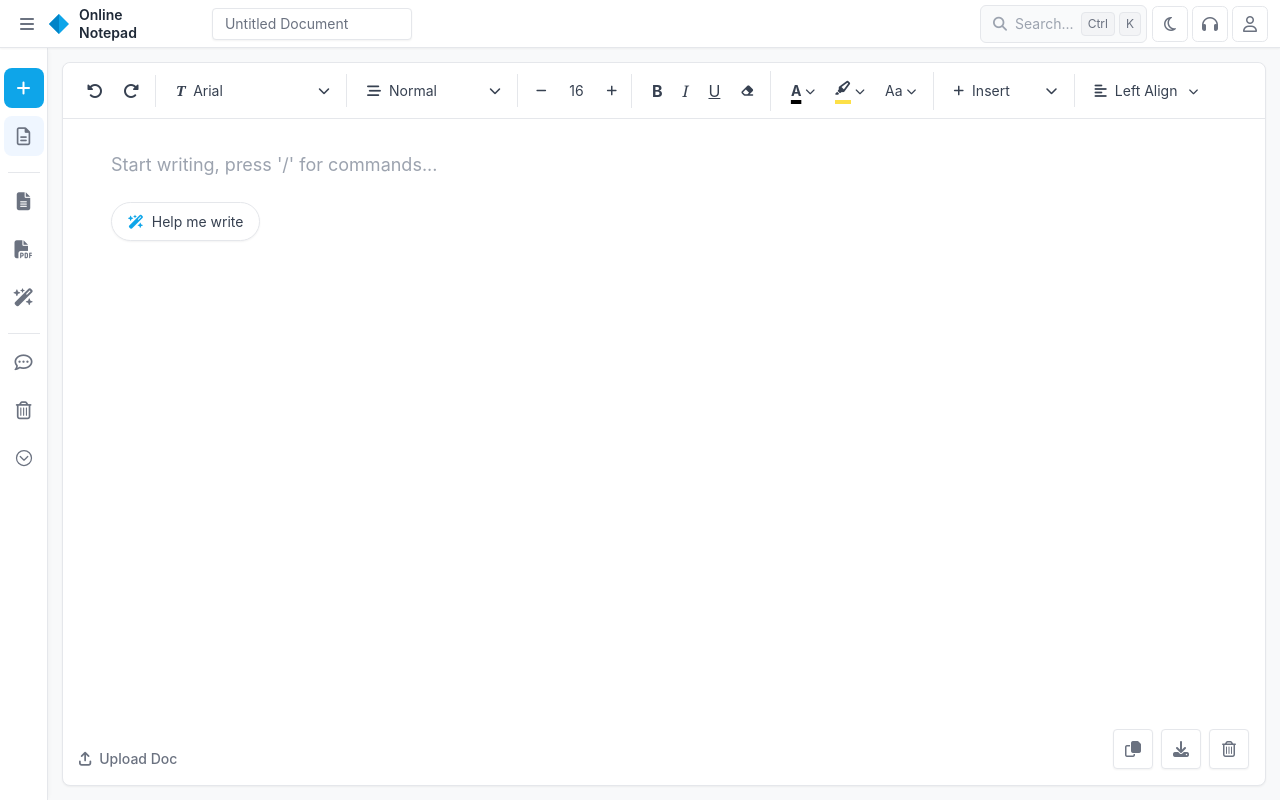
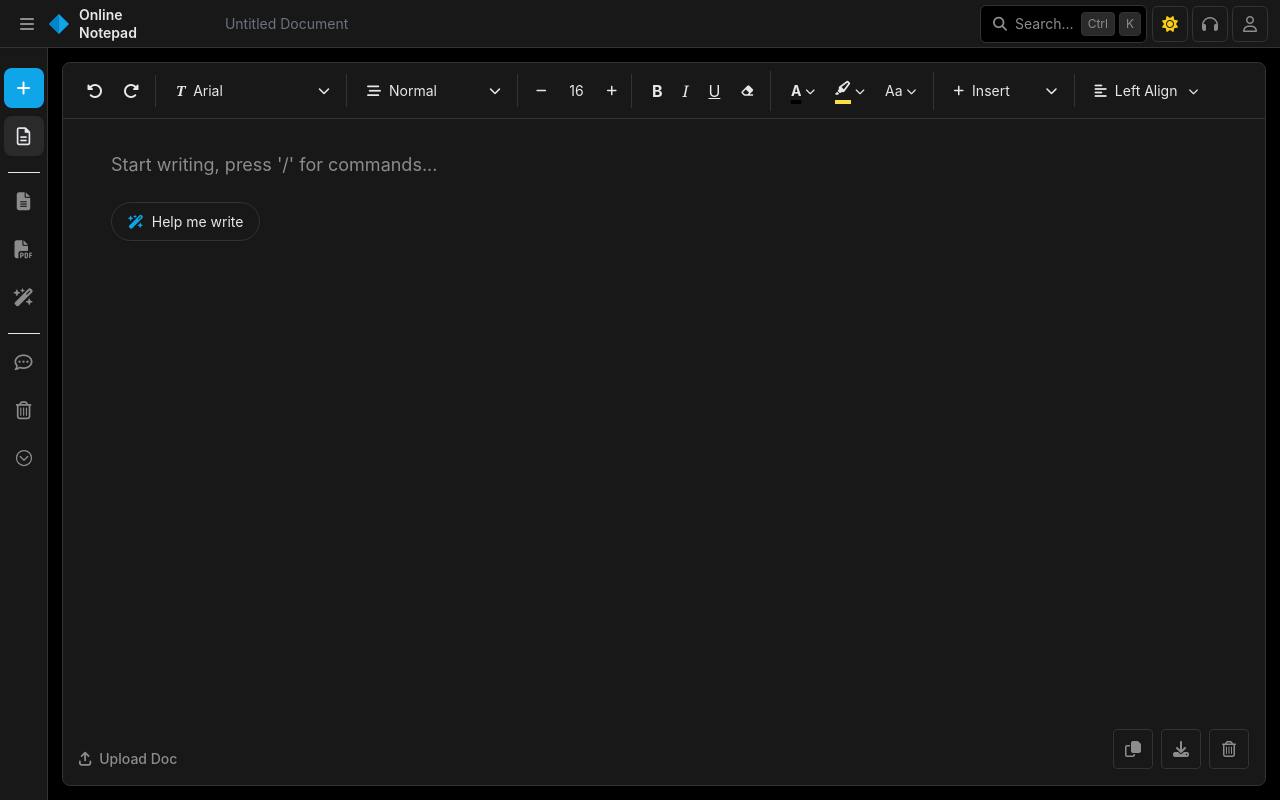
Before and after one commit to alexmatzar/proyecto-notepad-app, an Angular app: page / in a window 1280 px wide. Both pictures are taken after a click on the button 1170 px from the left and 23 px from the top of the page. Built offline with nearby package versions, Linux system fonts and the light colour scheme.

Commit message:
Modo oscuro añadidoooo lets gooo

```diff
--- a/src/app/app.html
+++ b/src/app/app.html
@@ -1,7 +1,6 @@
-<app-top-nav (hamburgerClick)="onHamburgerClick()" />
+<app-top-nav (hamburgerClick)="onHamburgerClick()" [isDarkMode]="isDarkMode()" (themeToggleClick)="toggleTheme()"/>
 
-<main class="flex-1 flex overflow-hidden bg-[#f8f9fa]" data-purpose="main-content">
-
+<main class="flex-1 flex overflow-hidden" data-purpose="main-content">
   <app-sidebar
     [activeView]="activeView()"
     [isPinned]="sidebarPinned()"
@@ -10,5 +9,4 @@
   @if (activeView() === 'notes') {
     <app-editor-notas />
   }
-
 </main>
--- a/src/app/app.ts
+++ b/src/app/app.ts
@@ -1,4 +1,4 @@
-import { Component, signal } from '@angular/core';
+import { Component, signal, effect } from '@angular/core';
 import { TopNavComponent } from './components/top-nav/top-nav';
 import { SidebarComponent } from './components/sidebar/sidebar';
 import { EditorNotasComponent } from './editor-notas/editor-notas';
@@ -13,6 +13,27 @@ export class App {
   activeView = signal<string>('notes');
   sidebarPinned = signal<boolean>(false);
 
+  isDarkMode = signal<boolean>(false);
+
+  constructor() {
+    const savedTheme = localStorage.getItem('theme');
+    if (savedTheme === 'dark') {
+      this.isDarkMode.set(true);
+      document.documentElement.classList.add('dark');
+    }
+
+    effect(() => {
+      const isDark = this.isDarkMode();
+      if (isDark) {
+        document.documentElement.classList.add('dark');
+        localStorage.setItem('theme', 'dark');
+      } else {
+        document.documentElement.classList.remove('dark');
+        localStorage.setItem('theme', 'light');
+      }
+    });
+  }
+
   onViewChange(view: string) {
     this.activeView.set(view);
   }
@@ -20,4 +41,8 @@ export class App {
   onHamburgerClick() {
     this.sidebarPinned.update(v => !v);
   }
+
+  toggleTheme() {
+    this.isDarkMode.update(v => !v);
+  }
 }
--- a/src/app/components/sidebar/sidebar.css
+++ b/src/app/components/sidebar/sidebar.css
@@ -5,15 +5,14 @@
 
 .sidebar {
   height: 100%;
-  background: white;
-  border-right: 1px solid #e5e7eb;
+  background-color: var(--bg-surface);
+  border-right: 1px solid var(--border-color);
   display: flex;
   flex-direction: column;
   padding: 1rem 0;
   box-shadow: 2px 0 5px -2px rgba(0, 0, 0, 0.05);
   overflow: hidden;
   transition: width 0.1s ease;
-
   width: 48px;
   align-items: center;
 }
@@ -29,7 +28,7 @@
   display: flex;
   align-items: center;
   justify-content: center;
-  color: #6b7280;
+  color: var(--text-muted);
   border-radius: 0.5rem;
   cursor: pointer;
   transition: background-color 0.15s, color 0.15s;
@@ -38,9 +37,10 @@
   border: none;
   flex-shrink: 0;
 }
-.sidebar-btn:hover { background-color: #f3f4f6; }
+.sidebar-btn:hover { background-color: var(--btn-hover); }
 .sidebar-btn.active {
-  background-color: #eff6ff;
+  background-color: var(--btn-hover);
+  color: var(--text-main);
 }
 
 .panel-content {
@@ -56,8 +56,8 @@
   display: flex;
   align-items: center;
   gap: 0.5rem;
-  background-color: #0ea5e9;
-  color: white;
+  background-color: #CAEBFF;
+  color: #236BA2;
   font-size: 0.875rem;
   font-weight: 500;
   padding: 0.5rem 1rem;
@@ -67,12 +67,13 @@
   transition: background-color 0.15s;
   margin-bottom: 0.75rem;
 }
-.panel-new-btn:hover { background-color: #0284c7; }
+.panel-new-btn:hover { opacity: 0.8; }
+.panel-new-btn i { color: #236BA2; }
 
 .panel-section-label {
   font-size: 0.7rem;
   font-weight: 600;
-  color: #9ca3af;
+  color: var(--text-muted);
   text-transform: uppercase;
   letter-spacing: 0.05em;
   padding: 0 0.75rem;
@@ -86,7 +87,7 @@
   padding: 0.5rem 0.75rem;
   border-radius: 0.5rem;
   font-size: 0.875rem;
-  color: #374151;
+  color: var(--text-main);
   background: transparent;
   border: none;
   cursor: pointer;
@@ -94,21 +95,21 @@
   transition: background-color 0.15s;
   width: 100%;
 }
-.panel-row:hover { background-color: #f3f4f6; }
+.panel-row:hover { background-color: var(--btn-hover); }
 .panel-row.active-note {
-  background-color: #f3f4f6;
+  background-color: var(--btn-hover);
   font-weight: 500;
 }
 
 .panel-row i {
-  color: #9ca3af;
+  color: var(--text-muted);
   width: 16px;
   text-align: center;
 }
 
 .panel-divider {
   height: 1px;
-  background: #f3f4f6;
+  background-color: var(--border-color);
   margin: 0.5rem 0.75rem;
 }
 
@@ -202,7 +203,7 @@
   right: 0.5rem;
   background: transparent;
   border: none;
-  color: #9ca3af;
+  color: var(--text-muted);
   font-size: 0.875rem;
   padding: 0.3rem;
   border-radius: 4px;
@@ -212,36 +213,32 @@
   transition: all 0.2s;
 }
 
-/* Muestra el basurero al pasar el ratón por toda la fila */
 .note-item-wrapper:hover .trash-hover-btn {
   opacity: 1;
   visibility: visible;
 }
 
-/* Se pone rojo si el cursor toca directamente el basurero */
 .trash-hover-btn:hover {
   color: #ef4444;
 }
 
-/* ========================================= */
-/* ESTILOS DEL MODAL DE CONFIRMACIÓN         */
-/* ========================================= */
 .modal-overlay {
   position: fixed;
   top: 0;
   left: 0;
   width: 100vw;
   height: 100vh;
-  background-color: rgba(0, 0, 0, 0.4);
+  background-color: rgba(0, 0, 0, 0.5);
   display: flex;
   align-items: center;
   justify-content: center;
-  z-index: 9999; /* Por encima de todo */
+  z-index: 9999;
 }
 
 .modal-box {
-  background-color: #ffffff;
-  border-radius: 8px;
+  background-color: var(--bg-surface);
+  border-radius: 8px; padding: 24px; width: 400px; max-width: 90%;
+  border: 1px solid var(--border-color);
   padding: 24px;
   width: 400px;
   max-width: 90%;
@@ -253,13 +250,13 @@
   margin: 0 0 8px 0;
   font-size: 1.125rem;
   font-weight: 600;
-  color: #111827;
+  color: var(--text-main);
 }
 
 .modal-desc {
   margin: 0 0 24px 0;
   font-size: 0.875rem;
-  color: #4b5563;
+  color: var(--text-muted);
 }
 
 .modal-actions {
@@ -278,12 +275,12 @@
 }
 
 .cancel-btn {
-  background-color: #ffffff;
-  border: 1px solid #d1d5db;
-  color: #374151;
+  background-color: var(--bg-surface);
+  border: 1px solid var(--border-color);
+  color: var(--text-main);
 }
 .cancel-btn:hover {
-  background-color: #f9fafb;
+  background-color: var(--btn-hover);
 }
 
 .delete-confirm-btn {
--- a/src/app/components/top-nav/top-nav.css
+++ b/src/app/components/top-nav/top-nav.css
@@ -5,14 +5,9 @@
 }
 
 .top-nav-header {
-  /* ========================================================= */
-  /* AQUÍ CONTROLAS EL ALTO (GROSOR VERTICAL) DE TU TOP NAVBAR */
-  /* Originalmente Tailwind 'h-14' equivale a '56px' o '3.5rem'*/
   height: 48px;
-  /* ========================================================= */
-
-  background-color: #ffffff;
-  border-bottom: 1px solid #e5e7eb;
+  background-color: var(--bg-surface);
+  border-bottom: 1px solid var(--border-color);
   display: flex;
   align-items: center;
   justify-content: space-between;
@@ -21,7 +16,6 @@
   width: 100%;
 }
 
-/* --- SECCIÓN IZQUIERDA --- */
 .left-section {
   display: flex;
   align-items: center;
@@ -29,7 +23,7 @@
 }
 
 .hamburger-btn {
-  color: #6b7280;
+  color: var(--text-muted);
   padding: 8px;
   cursor: pointer;
   transition: background-color 0.2s;
@@ -49,7 +43,7 @@
   line-height: 1.25;
   font-size: 0.875rem;
   font-weight: 600;
-  color: #1f2937;
+  color: var(--text-main);
 }
 
 .doc-title-wrapper {
@@ -57,18 +51,23 @@
 }
 
 .doc-title-input {
-  border: 1px solid #e5e7eb;
+  border: 1px solid transparent;
+  background-color: transparent;
   border-radius: 4px;
   padding: 3px 12px;
   font-size: 0.875rem;
-  color: #4b5563;
-  width: 200px; /* Ancho del input original de Tailwind */
-  box-shadow: 0 1px 2px 0 rgba(0, 0, 0, 0.05);
+  color: var(--text-main);
+  width: 200px;
   outline: none;
 }
+
+.doc-title-input:hover {
+  border: 1px solid var(--border-color);
+}
+
 .doc-title-input:focus {
-  border-color: #93c5fd;
-  box-shadow: 0 0 0 2px #dbeafe;
+  border-color: #0ea5e9;
+  box-shadow: 0 0 0 2px rgba(14, 165, 233, 0.2);
 }
 
 /* --- SECCIÓN DERECHA --- */
@@ -82,8 +81,8 @@
   position: relative;
   display: flex;
   align-items: center;
-  background-color: #f9fafb;
-  border: 1px solid #e5e7eb;
+  background-color: var(--bg-app);
+  border: 1px solid var(--border-color);
   border-radius: 6px;
   padding: 6px 12px;
   cursor: text;
@@ -91,13 +90,13 @@
 }
 
 .search-icon {
-  color: #9ca3af;
+  color: var(--text-muted);
   font-size: 0.875rem;
 }
 
 .search-placeholder {
   font-size: 0.875rem;
-  color: #9ca3af;
+  color: var(--text-muted);
   margin-left: 8px;
   margin-right: 5%;
 }
@@ -109,9 +108,9 @@
 }
 
 .shortcut-key {
-  background-color: #f3f4f6;
-  border: 1px solid #e5e7eb;
-  color: #6b7280;
+  background-color: var(--btn-hover);
+  border: 1px solid var(--border-color);
+  color: var(--text-muted);
   font-size: 0.75rem;
   padding: 2px 6px;
   border-radius: 4px;
@@ -129,13 +128,13 @@
   display: flex;
   align-items: center;
   justify-content: center;
-  color: #6b7280;
+  color: var(--text-muted);
   border-radius: 15%;
   background: transparent;
-  border: 1px solid #e5e7eb;
+  border: 1px solid var(--border-color);
   cursor: pointer;
   transition: background-color 0.2s;
 }
 .action-btn:hover {
-  background-color: #f3f4f6;
+  background-color: var(--btn-hover);
 }
--- a/src/app/components/top-nav/top-nav.html
+++ b/src/app/components/top-nav/top-nav.html
@@ -36,8 +36,12 @@
     </div>
 
     <div class="actions-group">
-      <button class="action-btn">
-        <i class="fa-regular fa-moon"></i>
+      <button class="action-btn" (click)="onToggleTheme()">
+        @if (isDarkMode) {
+          <i class="fa-solid fa-sun text-yellow-400"></i>
+        } @else {
+          <i class="fa-regular fa-moon"></i>
+        }
       </button>
       <button class="action-btn">
         <i class="fa-solid fa-headphones"></i>
--- a/src/app/editor-notas/editor-notas.css
+++ b/src/app/editor-notas/editor-notas.css
@@ -12,9 +12,6 @@
   flex-direction: column;
   position: relative;
   overflow: hidden;
-
-  /* ESTO DEFINE LA SEPARACIÓN DE LOS BORDES */
-  /* 8px es un margen muy fino (menos de 1cm) en todos los lados */
   padding: 14px;
 }
 
@@ -24,13 +21,10 @@
   flex-direction: column;
   position: relative;
   overflow: hidden;
-
-  background-color: #ffffff;
+  background-color: var(--bg-surface);
   border-radius: 0.5rem;
-  border: 1px solid #e5e7eb;
+  border: 1px solid var(--border-color);
   box-shadow: 0 1px 2px 0 rgba(0, 0, 0, 0.05);
-
-  /* AL QUITAR EL MAX-WIDTH, OBLIGAMOS A QUE OCUPE EL 100% DEL ESPACIO DISPONIBLE */
   width: 100%;
   height: 100%;
 }
--- a/src/app/editor-notas/editor-toolbar/editor-toolbar.css
+++ b/src/app/editor-notas/editor-toolbar/editor-toolbar.css
@@ -1,15 +1,15 @@
 .toolbar-container {
   height: 56px;
-  border-bottom: 1px solid #e5e7eb;
+  border-bottom: 1px solid var(--border-color);
   display: flex;
   align-items: center;
   padding: 0 16px;
   gap: 8px;
-  background-color: #ffffff;
+  background-color: var(--bg-surface);
   border-top-left-radius: 0.5rem;
   border-top-right-radius: 0.5rem;
   z-index: 50;
-  overflow: visible; /* Permite que los dropdowns se salgan de la barra */
+  overflow: visible;
   flex-shrink: 0;
 }
 
@@ -17,7 +17,7 @@
   display: flex;
   align-items: center;
   gap: 4px;
-  border-right: 1px solid #e5e7eb;
+  border-right: 1px solid var(--border-color);
   padding-right: 8px;
   margin-right: 4px;
   flex-shrink: 0;
@@ -31,13 +31,10 @@
   position: relative;
 }
 
-/* ========================================= */
-/* BOTONES NORMALES DE LA BARRA              */
-/* ========================================= */
 .toolbar-btn {
   background: transparent;
   border: none;
-  color: #374151;
+  color: var(--text-main);
   padding: 8px;
   border-radius: 4px;
   cursor: pointer;
@@ -46,21 +43,18 @@
   align-items: center;
   justify-content: center;
 }
-.toolbar-btn:hover { background-color: #f3f4f6; }
+.toolbar-btn:hover { background-color: var(--btn-hover); }
 .toolbar-btn.disabled { opacity: 0.5; cursor: not-allowed; }
 .small-btn { padding: 6px; }
 .flex-btn { gap: 4px; padding: 6px 8px; font-size: 0.875rem; }
-.font-size-label { font-size: 0.875rem; padding: 0 8px; color: #374151; }
+.font-size-label { font-size: 0.875rem; padding: 0 8px; color: var(--text-main); }
 
-/* ========================================= */
-/* COMBOBOXES (LOS BOTONES LARGOS)           */
-/* ========================================= */
 .combobox-btn {
   display: flex;
   align-items: center;
   justify-content: space-between;
   padding: 6px 8px;
-  color: #374151;
+  color: var(--text-main);
   background: transparent;
   border: none;
   border-radius: 4px;
@@ -68,26 +62,23 @@
   cursor: pointer;
   transition: background-color 0.2s;
 }
-.combobox-btn:hover { background-color: #f3f4f6; }
+.combobox-btn:hover { background-color: var(--btn-hover); }
 .combobox-label { display: flex; align-items: center; gap: 8px; }
 
-/* --- TAMAÑOS DE LOS COMBOBOXES DE LA BARRA --- */
-.font-combobox   { min-width: 170px; } /* <-- Cambia este valor para la Fuente */
-.format-combobox { min-width: 150px; } /* <-- Cambia este valor para Normal/Headings */
+/* TAMAÑOS DE LOS COMBOBOXES DE LA BARRA */
+.font-combobox   { min-width: 170px; }
+.format-combobox { min-width: 150px; }
 .insert-combobox { min-width: 120px; }
 .align-combobox  { min-width: 120px; }
 
-
-/* ========================================= */
 /* MENÚS DESPLEGABLES (DROPDOWNS)            */
-/* ========================================= */
 .dropdown-menu {
   position: absolute;
   top: 100%;
   left: 0;
   margin-top: 4px;
-  background-color: #ffffff;
-  border: 1px solid #e5e7eb;
+  background-color: var(--bg-surface);
+  border: 1px solid var(--border-color);
   border-radius: 6px;
   box-shadow: 0 4px 6px -1px rgba(0, 0, 0, 0.1);
   padding: 4px 0;
@@ -108,17 +99,17 @@
   text-align: left;
   padding: 8px 16px;
   font-size: 0.875rem;
-  color: #374151;
+  color: var(--text-main);
   background: transparent;
   border: none;
   cursor: pointer;
   display: flex;
   align-items: center;
 }
-.dropdown-item:hover { background-color: #f3f4f6; }
+.dropdown-item:hover { background-color: var(--btn-hover) }
 
 .dropdown-divider {
-  border-bottom: 1px solid #e5e7eb;
+  border-bottom: 1px solid var(--border-color);
   margin: 4px 0;
 }
 
@@ -126,26 +117,25 @@
   width: 20px;
   text-align: center;
   margin-right: 8px;
-  color: #6b7280;
+  color: var(--text-muted);
 }
 
-/* ========================================= */
-/* INPUT DE TAMAÑO DE FUENTE                 */
-/* ========================================= */
+/* INPUT DE TAMAÑO DE FUENTE */
+
 .font-size-input {
   width: 40px;
   text-align: center;
   border: 1px solid transparent;
   font-size: 0.875rem;
-  color: #374151;
+  color: var(--text-main);
   outline: none;
   background: transparent;
   border-radius: 4px;
   padding: 4px;
 }
 .font-size-input:hover, .font-size-input:focus {
-  border-color: #e5e7eb;
-  background: #f9fafb;
+  border-color: var(--border-color);
+  background-color: var(--bg-app);
 }
 /* Oculta las flechas del input en Chrome/Safari */
 .font-size-input::-webkit-outer-spin-button,
--- a/src/app/editor-notas/editor-toolbar/editor-toolbar.html
+++ b/src/app/editor-notas/editor-toolbar/editor-toolbar.html
@@ -106,17 +106,17 @@
 
   <div class="toolbar-group">
     <button class="toolbar-btn font-bold"
-            [style.backgroundColor]="isBold ? '#e5e7eb' : 'transparent'"
+            [style.backgroundColor]="isBold ? 'var(--btn-hover)' : 'transparent'"
             (mousedown)="keepFocus($event)"
             (click)="executeCommand('bold')">B</button>
 
     <button class="toolbar-btn italic font-serif"
-            [style.backgroundColor]="isItalic ? '#e5e7eb' : 'transparent'"
+            [style.backgroundColor]="isItalic ? 'var(--btn-hover)' : 'transparent'"
             (mousedown)="keepFocus($event)"
             (click)="executeCommand('italic')">I</button>
 
     <button class="toolbar-btn underline"
-            [style.backgroundColor]="isUnderline ? '#e5e7eb' : 'transparent'"
+            [style.backgroundColor]="isUnderline ? 'var(--btn-hover)' : 'transparent'"
             (mousedown)="keepFocus($event)"
             (click)="executeCommand('underline')">U</button>
 
--- a/src/app/editor-notas/writing-canvas/writing-canvas.css
+++ b/src/app/editor-notas/writing-canvas/writing-canvas.css
@@ -10,7 +10,7 @@
   overflow: auto;
   padding: 2rem 3rem; /* Espaciado interno cómodo (p-8) */
   position: relative;
-  color: #1f2937;
+  color: var(--text-main);
   font-size: 1.125rem;
 }
 
@@ -40,28 +40,27 @@
 }
 
 .hint-text {
-  color: #9ca3af;
-  margin-bottom: 1.5rem; /* Separación exacta con el botón */
+  color: var(--text-muted);
+  margin-bottom: 1.5rem;
 }
 
-/* El botón de IA */
 .help-write-btn {
   display: inline-flex;
   align-items: center;
   gap: 0.5rem;
-  background-color: #ffffff;
-  border: 1px solid #e5e7eb;
+  background-color: var(--bg-surface);
+  border: 1px solid var(--border-color);
   box-shadow: 0 1px 2px 0 rgba(0, 0, 0, 0.05);
   border-radius: 9999px;
   padding: 0.5rem 1rem;
   font-size: 0.875rem;
-  color: #374151;
+  color: var(--text-main);
   cursor: pointer;
   transition: background-color 0.2s;
 }
 
 .help-write-btn:hover {
-  background-color: #f9fafb;
+  background-color: var(--btn-hover);
 }
 
 .magic-icon {
@@ -87,22 +86,19 @@
 .action-btn {
   width: 2.5rem;
   height: 2.5rem;
-  background-color: #ffffff;
-  border: 1px solid #e5e7eb;
+  background-color: var(--bg-surface);
+  border: 1px solid var(--border-color);
   box-shadow: 0 1px 2px 0 rgba(0, 0, 0, 0.05);
   border-radius: 0.25rem;
   display: flex;
   align-items: center;
   justify-content: center;
-  color: #6b7280;
+  color: var(--text-muted);
   cursor: pointer;
   transition: all 0.2s;
 }
 
-.action-btn:hover {
-  background-color: #f9fafb;
-  color: #374151;
-}
+.action-btn:hover { background-color: var(--btn-hover); color: var(--text-main); }
 
 .delete-btn:hover {
   color: #ef4444;
@@ -119,7 +115,7 @@
   display: flex;
   align-items: center;
   gap: 0.5rem;
-  color: #6b7280;
+  color: var(--text-muted);
   font-size: 0.875rem;
   font-weight: 500;
   background: transparent;
@@ -129,5 +125,5 @@
 }
 
 .upload-btn:hover {
-  color: #374151;
+  color: var(--text-main);
 }
--- a/src/styles.css
+++ b/src/styles.css
@@ -1,10 +1,31 @@
-/* You can add global styles to this file, and also import other style files */
 *, *::before, *::after { box-sizing: border-box; margin: 0; padding: 0; }
+
+/* variables globales claras por defecto */
+:root {
+  --bg-app: #f8f9fa;
+  --bg-surface: #ffffff;
+  --text-main: #374151;
+  --text-muted: #6b7280;
+  --border-color: #e5e7eb;
+  --btn-hover: #f3f4f6;
+}
+
+/* variables del modo oscuro con la clase .dark */
+html.dark {
+  --bg-app: #000000;       /* Fondo de la web completa negro puro */
+  --bg-surface: #181818;   /* Sidebar, top-nav, canvas y toolbar */
+  --text-main: #e5e7eb;    /* Letras blancas suaves */
+  --text-muted: #8c8c8c;   /* Iconos y textos secundarios */
+  --border-color: #333333; /* Líneas oscuras */
+  --btn-hover: #2a2a2a;
+}
 
 html, body {
   height: 100%;
   font-family: -apple-system, BlinkMacSystemFont, "Segoe UI", Roboto, Helvetica, Arial, sans-serif;
-  background-color: #f3f4f6;
+  background-color: var(--bg-app);
+  color: var(--text-main);
+  transition: background-color 0.3s ease, color 0.3s ease;
   overflow: hidden;
 }
 
@@ -14,7 +35,6 @@ html, body {
 ::-webkit-scrollbar-thumb { background: #cbd5e1; border-radius: 4px; }
 ::-webkit-scrollbar-thumb:hover { background: #94a3b8; }
 
-/* Toolbar buttons */
 .toolbar-btn {
   padding: 0.375rem;
   color: #4b5563;
@@ -29,7 +49,6 @@ html, body {
 }
 .toolbar-btn:hover { background-color: #f3f4f6; }
 
-/* Sidebar icon buttons */
 .sidebar-btn {
   width: 2.5rem;
   height: 2.5rem;
```
Also changed, not shown: src/app/components/top-nav/top-nav.ts (+7 -2 lines).
